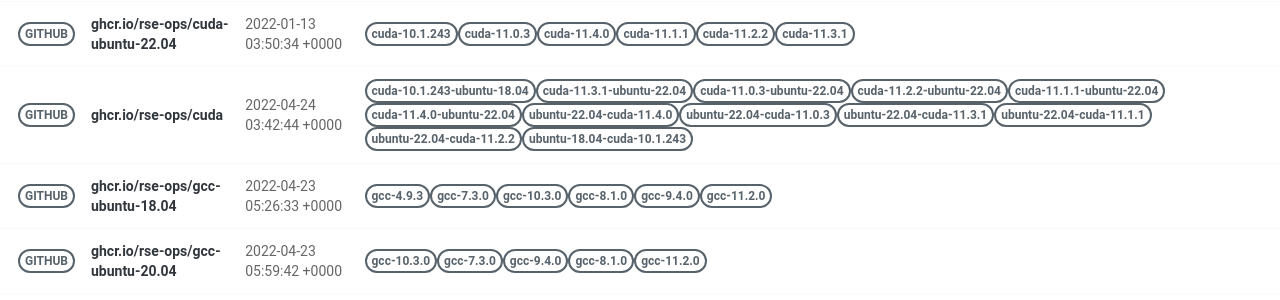
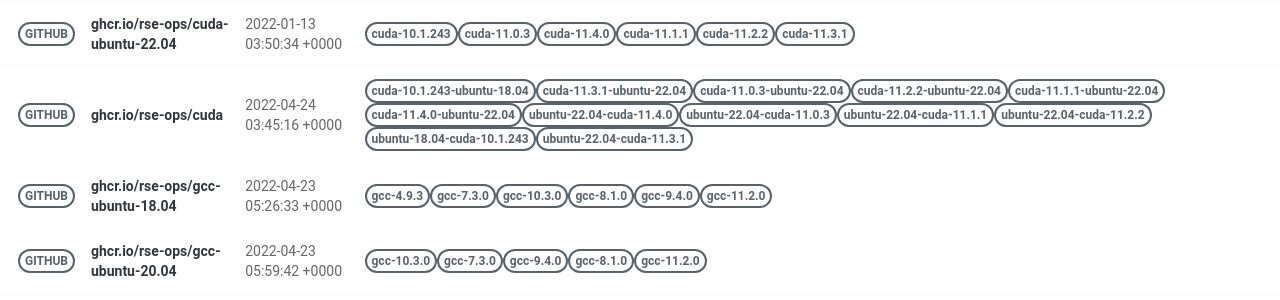
Before and after one commit to rse-ops/docker-images, a Jekyll site: the page built from pages/index.md, in a window 1280 px wide. Shown: the part 428-728 px from the top of the page. Built offline with Jekyll 4.4.1, drawn with Linux system fonts in a browser that asks for light colours; nearby versions of some CDN libraries.

Commit message:
Automated push to update library 2022-04-24

```diff
--- a/_library/ghcr.io-rse-ops-cuda.md
+++ b/_library/ghcr.io-rse-ops-cuda.md
@@ -1,7 +1,7 @@
 ---
 layout: container
 name: ghcr.io/rse-ops/cuda
-updated_at: 2022-04-24 03:42:44.354235
+updated_at: 2022-04-24 03:45:16.929151
 
 
 container_url: https://github.com/orgs/rse-ops/packages/container/package/cuda
```
Also changed, not shown: other parts of _library/ghcr.io-rse-ops-cuda.md (+3 -3 lines).
